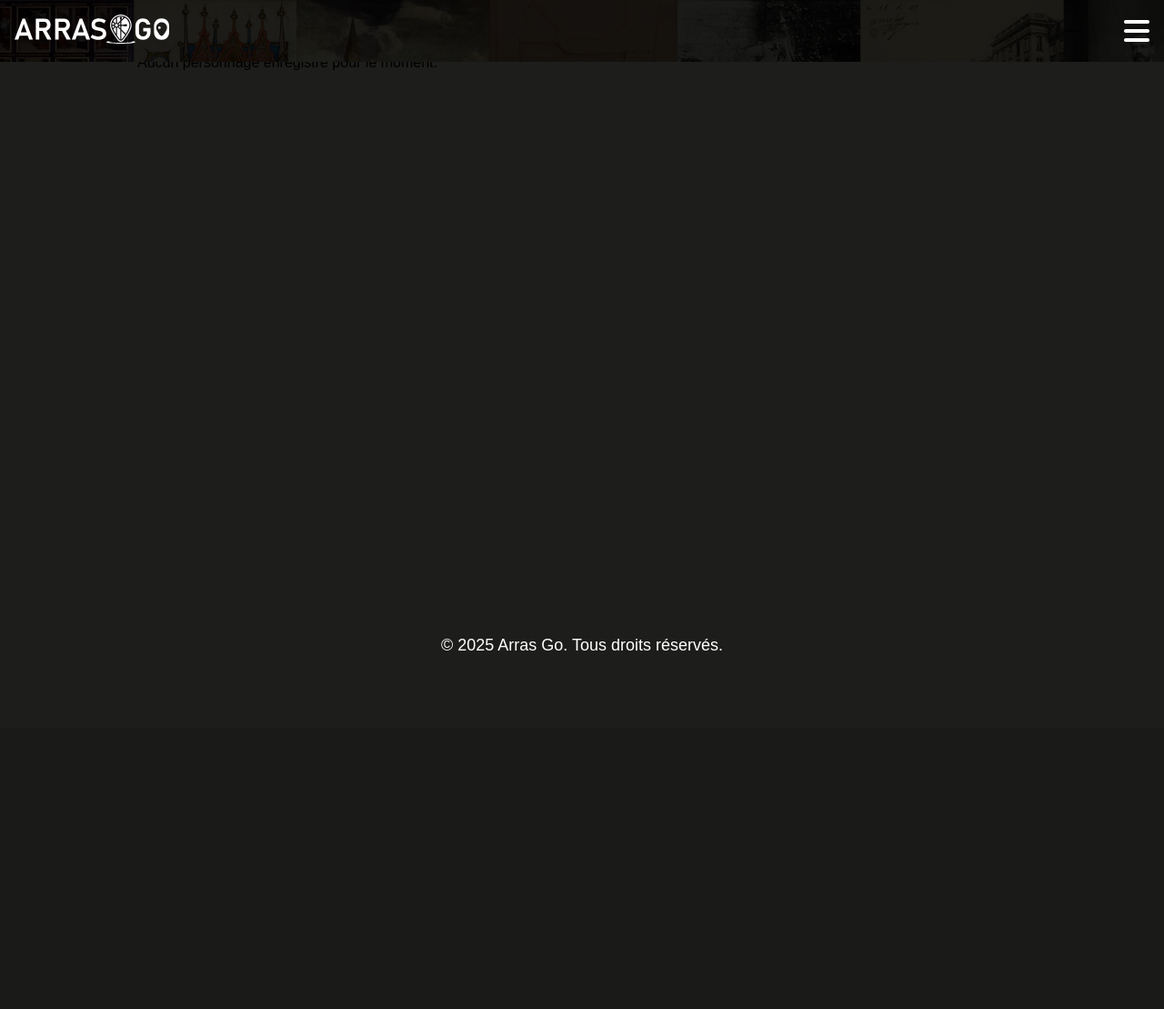
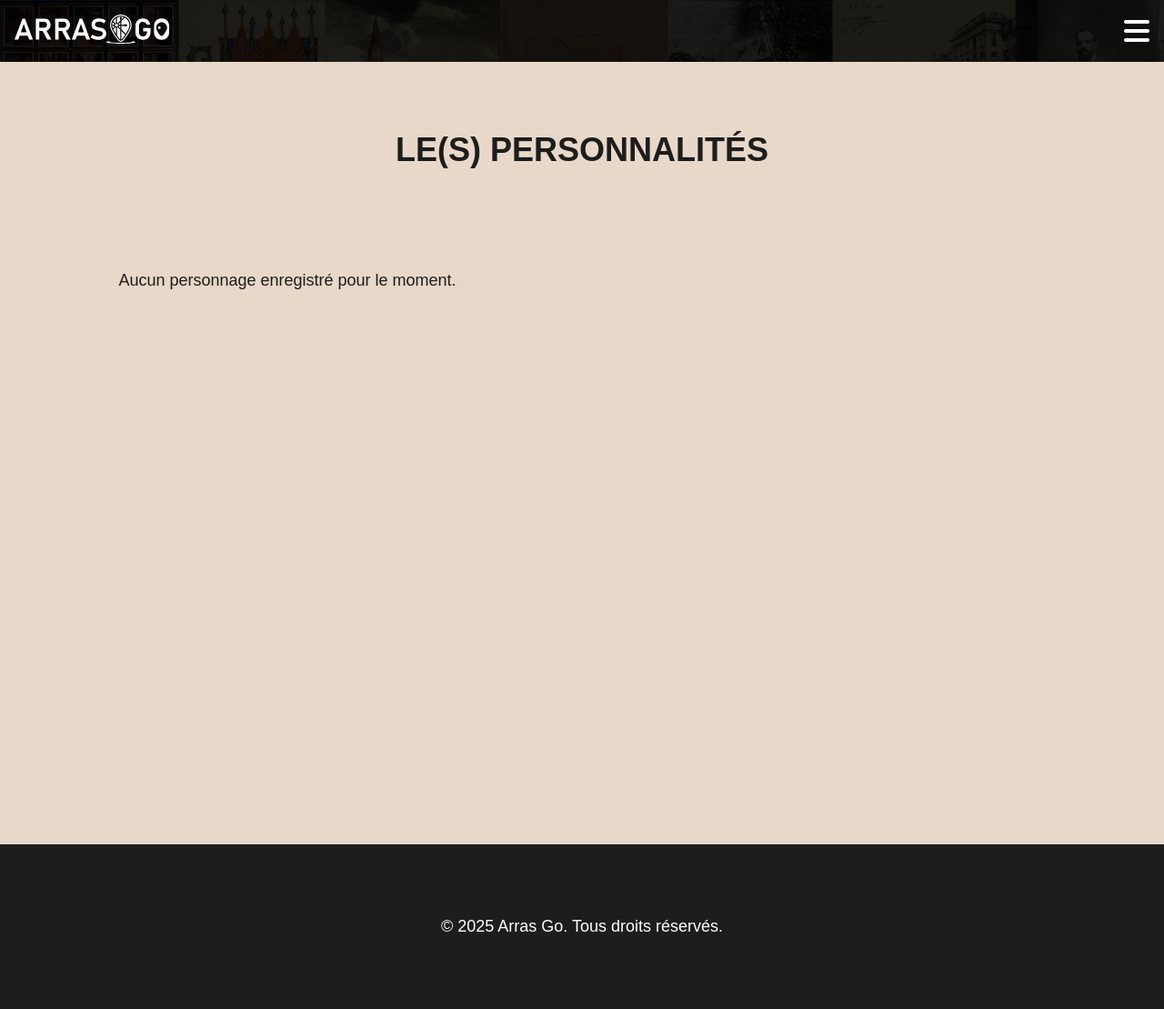
Before and after one commit to DarkSpharx/arrasgo, a PHP site: page /personnages.php in a window 1280 px wide. Shown: the whole page at 91% size. Before the commit the page ends 715 px from the top, so only its background shows below. Run offline with PHP 8.4, Linux system fonts and the light colour scheme; data that the repository does not hold is empty.

Commit message:
Amélioration de la mise en page et du style : ajustement des couleurs, ajout de classes utilitaires, et réorganisation des sections pour une meilleure expérience utilisateur. Ajout de la page des Conditions Générales d'Utilisation.

```diff
--- /dev/null
+++ b/frontend/about.php
@@ -0,0 +1,3 @@
+<?php
+
+declare(strict_types=1);
--- a/frontend/css/style.css
+++ b/frontend/css/style.css
@@ -15,12 +15,29 @@ button {
   padding: 0;
   box-sizing: border-box;
 }
+html,
+body {
+  height: 100%;
+}
 body {
   font-family: "Montserrat", Arial, sans-serif;
   min-height: 100vh;
   scroll-behavior: smooth;
-  background-color: #1d1d1b;
+  background-color: #e7d8c9;
   overflow-x: hidden;
+  display: flex;
+  flex-direction: column;
+  min-height: 100vh;
+}
+
+/* Footer toujours en bas */
+.main-footer {
+  background: #1d1d1b;
+  color: #fff;
+  text-align: center;
+  padding: 1rem 0;
+  margin-top: auto;
+  width: 100%;
 }
 main {
   flex: 1 1 auto;
@@ -512,9 +529,19 @@ main {
 }
 .fff {
   background-color: #fff;
+  color: #1d1d1b;
 }
 .e7d8c9 {
   background-color: #e7d8c9;
+  color: #1d1d1b;
+}
+.bg-1d1d1b {
+  background-color: #1d1d1b;
+  color: #fff;
+}
+
+.minheight-100vh {
+  min-height: 100vh;
 }
 
 .container {
@@ -529,6 +556,13 @@ main {
     width: 50%;
     margin: 1rem auto;
     border-top: 1px solid #1d1d1b;
+  }
+  & h1 {
+    text-align: center;
+    font-size: 36px;
+    font-weight: 700;
+    text-transform: uppercase;
+    margin: 5rem 0;
   }
   & h2 {
     text-align: center;
@@ -599,13 +633,13 @@ header.header-hide {
   transition: transform 0.35s cubic-bezier(0.4, 0, 0.2, 1);
 }
 
-header {
+.headerall {
   z-index: 100;
   position: fixed;
   left: 0;
   top: 0;
   width: 100%;
-  transition: transform 0.35s cubic-bezier(0.4, 0, 0.2, 1);
+  /* transition: transform 0.35s cubic-bezier(0.4, 0, 0.2, 1), background-color 0.3s, background-image 0.3s; */
   background-image: url("../media/image/bg_pc.webp");
   background-size: cover;
   background-attachment: fixed;
@@ -613,50 +647,72 @@ header {
   background-repeat: no-repeat;
   background-blend-mode: multiply;
   background-color: #1d1d1b;
-  & div {
+}
+
+header {
+  z-index: 100;
+  position: fixed;
+  left: 0;
+  top: 0;
+  width: 100%;
+  /* transition: transform 0.35s cubic-bezier(0.4, 0, 0.2, 1), background-color 0.3s, background-image 0.3s; */
+  background-image: none;
+  background-size: cover;
+  background-attachment: fixed;
+  background-position: top;
+  background-repeat: no-repeat;
+  background-blend-mode: multiply;
+  background-color: transparent;
+}
+
+header.header-scrolled {
+  background-image: url("../media/image/bg_pc.webp");
+  background-color: #1d1d1b;
+}
+
+header > div {
   display: flex;
   align-items: center;
   justify-content: space-between;
   max-width: 1920px;
   margin: 0 auto;
   padding: 1rem;
-    & a {
+}
+header > div a {
   padding: 0;
   margin: 0;
-      & img {
+}
+header > div a img {
   height: 2rem;
   width: auto;
   z-index: 120;
-        &:hover {
+}
+header > div a img:hover {
   opacity: 0.66;
   transition: 0.2s;
 }
-      }
-    }
-    & #menu-toggle {
+header > div #menu-toggle {
   display: block;
   background: none;
   border: none;
   cursor: pointer;
   transition: color 0.2s;
-      & i {
+}
+header > div #menu-toggle i {
   font-size: 2rem;
   z-index: 140;
   color: #fff;
-        &:hover {
+}
+header > div #menu-toggle i:hover {
   color: #e7d8c9;
 }
-      }
-    }
-    #menu-toggle:hover {
+header > div #menu-toggle:hover {
   color: #e7d8c9;
 }
-    #menu-toggle.open {
+header > div #menu-toggle.open {
   transition: max-height 0.3s cubic-bezier(0.4, 0, 0.2, 1);
   overflow: hidden;
   z-index: 150;
-    }
-  }
 }
 /* MENU de navigation */
 .main-nav {
@@ -711,21 +767,3 @@ header {
   border: #e7d8c9 1px solid;
   color: #1d1d1b;
 }
-/* Footer toujours en bas */
-html,
-body {
-  height: 100%;
-}
-body {
-  display: flex;
-  flex-direction: column;
-  min-height: 100vh;
-}
-.main-footer {
-  background: #1d1d1b;
-  color: #fff;
-  text-align: center;
-  padding: 1rem 0;
-  margin-top: auto;
-  width: 100%;
-}
--- a/frontend/js/script.js
+++ b/frontend/js/script.js
@@ -10,6 +10,12 @@ document.addEventListener("DOMContentLoaded", function () {
       if (!ticking) {
         window.requestAnimationFrame(function () {
           const currentScroll = window.scrollY;
+          // Ajout/Retrait de la classe header-scrolled selon la position
+          if (currentScroll > 0) {
+            header.classList.add('header-scrolled');
+          } else {
+            header.classList.remove('header-scrolled');
+          }
           if (currentScroll <= 0) {
             // Toujours afficher le header tout en haut
             header.classList.remove('header-hide');
--- a/frontend/personnages.php
+++ b/frontend/personnages.php
@@ -12,18 +12,18 @@ $personnages = get_all_personnages($pdo);
 <head>
     <meta charset="UTF-8">
     <meta name="viewport" content="width=device-width, initial-scale=1.0">
-    <title>Personnages - Arras Go</title>
+    <title>Arras Go - Découverte des parcours</title>
     <link rel="stylesheet" href="css/style.css">
     <link rel="stylesheet" href="https://cdnjs.cloudflare.com/ajax/libs/font-awesome/6.4.0/css/all.min.css" crossorigin="anonymous" referrerpolicy="no-referrer" />
 </head>
 
 <body>
-    <header>
+    <header class="headerall">
         <div>
             <a href="index.php">
-                <img src="./media/logo/logo_long_monochrome_white.svg" alt="Arras Go Logo">
+                <img src="./media/logo/logo_long_monochrome_white.svg" alt="Arras Go Logo" class="left">
             </a>
-            <button id="menu-toggle" aria-label="Ouvrir le menu"><i class="fa-solid fa-bars"></i></button>
+            <button id="menu-toggle" aria-label="Ouvrir le menu" class="right"><i class="fa-solid fa-bars"></i></button>
             <nav id="main-nav" class="main-nav">
                 <ul>
                     <li><a href="index.php">Accueil</a></li>
@@ -35,9 +35,10 @@ $personnages = get_all_personnages($pdo);
             </nav>
         </div>
     </header>
-    <main>
-        <section class="parcours-list">
-            <h2>Personnages</h2>
+
+    <main class="main">
+        <section class="container e7d8c9 minheight-100vh">
+            <h1>Le(s) personnalités</h1>
             <div class="parcours-cards">
                 <?php if (!empty($personnages)): ?>
                     <?php foreach ($personnages as $perso): ?>
```
Also changed, not shown: frontend/cgu.php (added, +58 -0 lines), frontend/index.php (+16 -7 lines), frontend/parcours.php (+9 -7 lines). Lines whose indentation alone changed are shown as unchanged.
